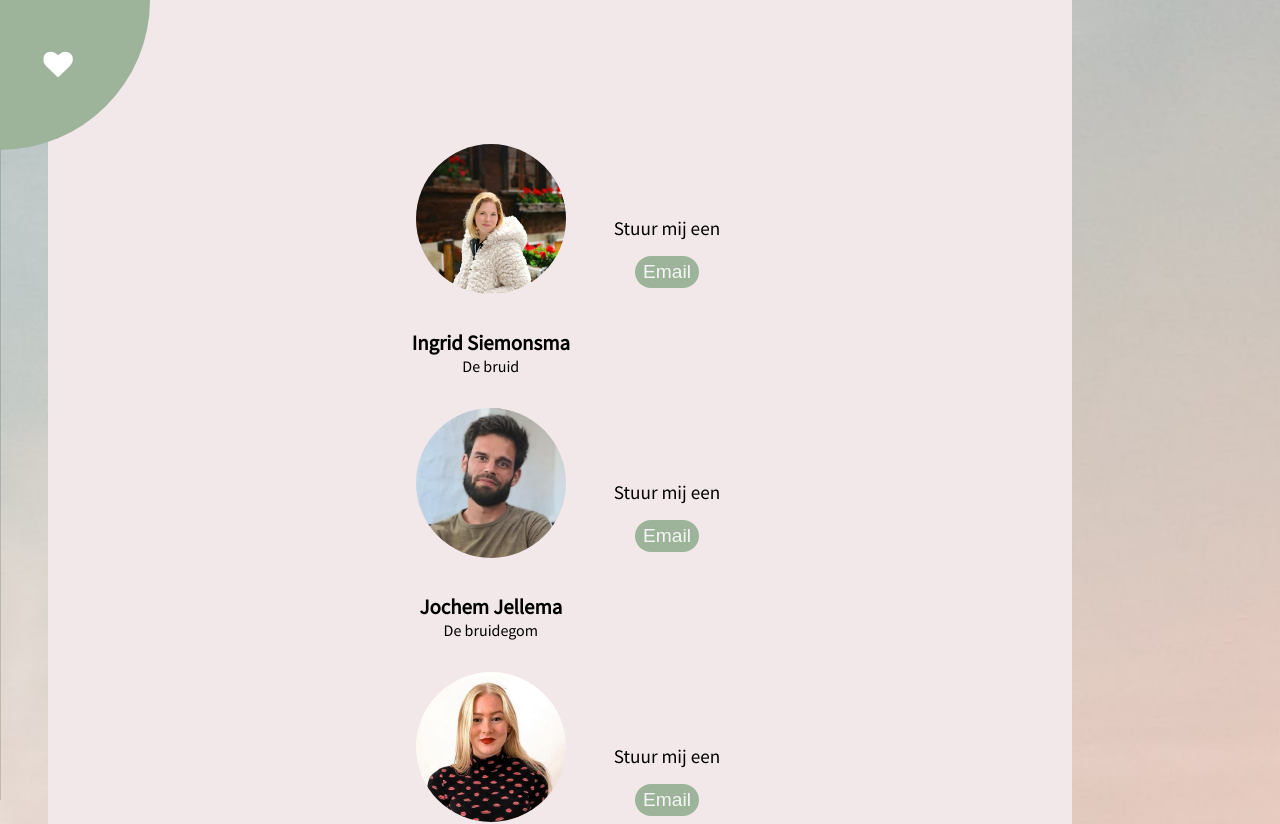
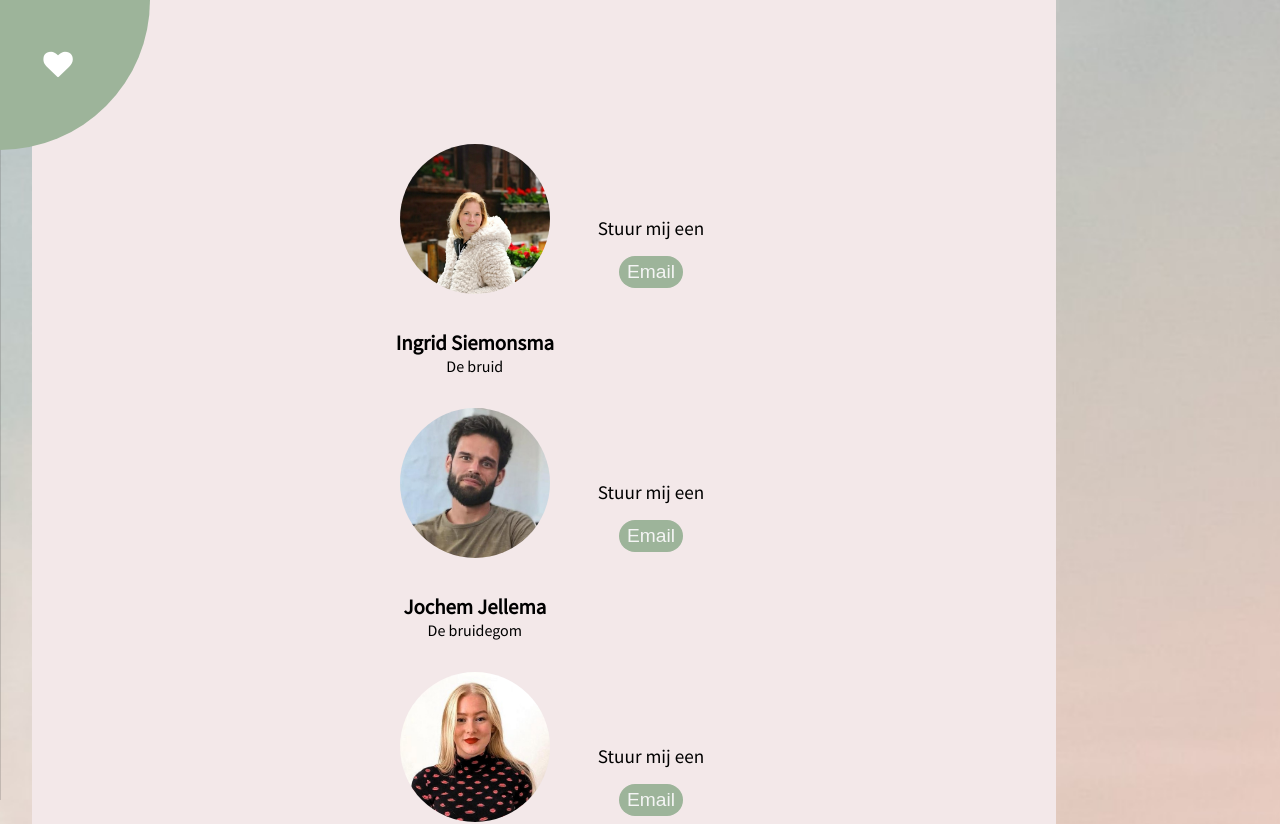
Before and after one commit to Luminous-Lizard/Wedding, a React (Create React App) app: page /contact in a window 1280 px wide. Shown: the top 824 px of the page. Built offline with nearby package versions, Linux system fonts and the light colour scheme; a web font is replaced by a local one.

Commit message:
spacing issues fix3

```diff
--- a/src/Pages/contact.js
+++ b/src/Pages/contact.js
@@ -100,7 +100,7 @@ const Wrapper = styled(motion.div)`
 const StyledContact = styled(motion.div)`
   width: 80vw;
   background-color: #f3e8e9;
-  margin: 0rem 3rem;
+  margin: 0rem 2rem;
   .contact {
     display: flex;
     justify-content: center;
```
